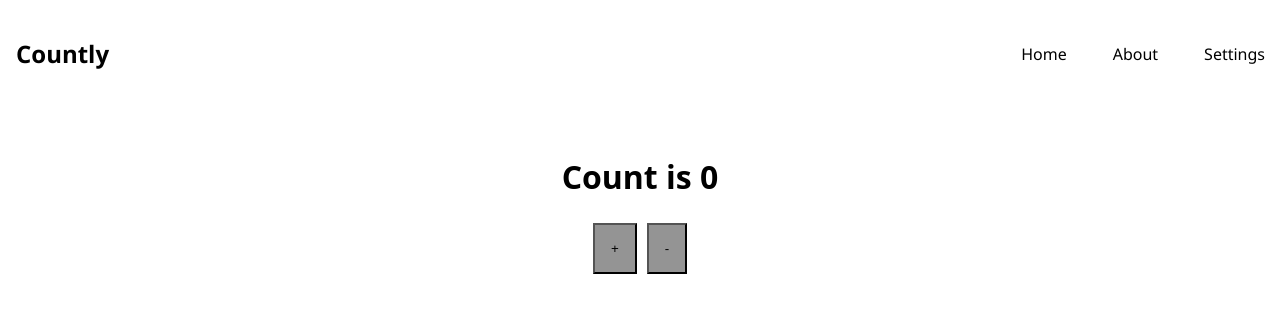
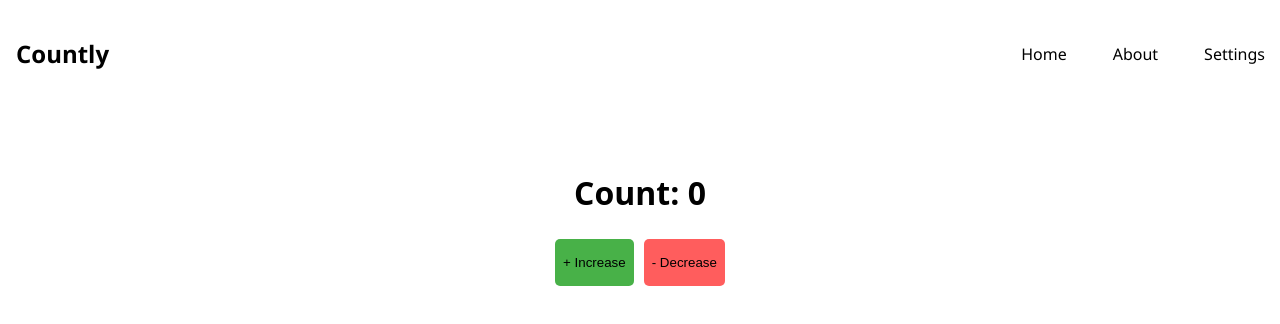
Before and after one commit to bgarci55/meeedly-demo-project, a React (Vite) app: page / in a window 1280 px wide. Shown: the top 324 px of the page. Built offline with nearby package versions, Linux system fonts and the light colour scheme.

Commit message:
Changed Logic for Like/Dislike, some Reformatting

```diff
--- a/src/components/Buttons/CounterButtons/Counter.jsx
+++ b/src/components/Buttons/CounterButtons/Counter.jsx
@@ -1,8 +1,20 @@
 import styles from './counter.module.css';
-import React, {useState} from 'react';
+import React, {useState, useEffect} from 'react';
 
 function CounterHandler() {
-    const [count, setCount] = useState(0)
+    const [count, setCount] = useState(0);
+    const [showAchievement, setShowAchievement] = useState(false);
+    const [achievementCount, setAchievementCount] = useState(0);
+    const [nextMilestone, setNextMilestone] = useState(10)
+
+    useEffect(() => {
+        if (count == nextMilestone) {
+        setAchievementCount(count);
+        setNextMilestone(prev => prev * 10);
+        setShowAchievement(true);
+        setTimeout(() => setShowAchievement(false), 3000);
+        }
+    }, [count]);
 
     const handleIncrease = () => {
         setCount(count + 1);
@@ -14,21 +26,25 @@ function CounterHandler() {
         }
     }
 
-
   return (
     <>
-        <div>
-          <h1> Count is {count} </h1>
+        <div className = {styles.holder}>
+          <h1>Count: {count}</h1>
+          <div className = {styles.counterButtonHolder}>
+              <button onClick={handleIncrease} className = {styles.increaseButton}>
+                <p className= {styles.text}> + Increase </p>
+              </button>
 
-          <div className = {styles.counterButtonHolder}>
-            <button onClick={handleIncrease} className = {styles.counterButton}>
-              <span> + </span>
-            </button>
+              <button onClick={handleDecrease} className = {styles.decreaseButton}>
+                <p className= {styles.text}> - Decrease </p>
+              </button>
+          </div>
 
-            <button onClick={handleDecrease} className = {styles.counterButton}>
-              <span> - </span>
-            </button>
-          </div>
+          {showAchievement && (
+            <div className= {styles.achievementPopup}>
+              🎉 Achievement Unlocked: Reached {achievementCount}!
+            </div>
+          )}
         </div>
     </>
   );
--- a/src/components/Buttons/CounterButtons/counter.module.css
+++ b/src/components/Buttons/CounterButtons/counter.module.css
@@ -1,14 +1,5 @@
-.counterButton {
-    color: rgb(0, 0, 0);
-    background-color: rgb(148, 148, 148);
-    border-color: black;
+.holder {
     padding: 1rem;
-    text-align: center;
-    display: inline-block;
-}
-
-.counterButton:hover {
-    background-color: grey;
 }
 
 .counterButtonHolder {
@@ -16,3 +7,50 @@
     gap: 10px;
     justify-content: center;
 }
+
+.counterButtonHolder button {
+    border-radius: 0.3125rem;
+    border-color: transparent;
+    text-align: center;
+    display: flex;
+    justify-content: space-between;
+    align-items: center;
+    color: black;
+    font-weight: 500;
+}
+
+.increaseButton {
+    background-color: rgb(72, 177, 72);
+    transition: background-color 0.3s ease, color 0.3s ease;
+}
+
+.increaseButton:hover {
+    background-color: rgb(59, 148, 59);
+    transition: background-color 0.3s ease, color 0.3s ease;
+}
+
+.decreaseButton {
+    background-color: rgb(255, 93, 93);
+    transition: background-color 0.3s ease, color 0.3s ease;
+}
+
+.decreaseButton:hover {
+    background-color: rgb(255, 64, 64);
+    transition: background-color 0.3s ease, color 0.3s ease;
+}
+
+.achievementPopup {
+    margin-top: 10px;
+    padding: 1rem;
+    background-color: rgb(165, 170, 189);
+    border-radius: 0.5rem;
+    font-weight: bold;
+    animation: fadeInOut 3s ease-in-out forwards;
+}
+
+@keyframes fadeInOut {
+    0%   { opacity: 0; transform: translateY(-10px); }
+    10%  { opacity: 1; transform: translateY(0); }
+    90%  { opacity: 1; transform: translateY(0); }
+    100% { opacity: 0; transform: translateY(-10px); }
+}
--- a/src/components/Buttons/LikeButton/LikeButton.jsx
+++ b/src/components/Buttons/LikeButton/LikeButton.jsx
@@ -1,67 +1,63 @@
-import React, { useState, useEffect } from 'react';
+import React, { useState } from 'react';
 import styles from './likeButton.module.css';
-import likeButton from '@/assets/thumbs-up-svgrepo-com.svg'
-import dislikeButton from '@/assets/thumbs-down-svgrepo-com.svg'
+import likeButton from '@/assets/thumbs-up-svgrepo-com.svg';
+import dislikeButton from '@/assets/thumbs-down-svgrepo-com.svg';
 
-function LikeDislike({post}) {
-  const [likes, setLikes] = useState(post.reactions.likes);
-  const [liked, setLiked] = useState(false)
-  const [dislikes, setDislikes] = useState(post.reactions.dislikes);
-  const [disliked, setDisliked] = useState(false);
+function LikeDislike({ reactionsObject = [], user_id = 1 }) {
+  const [reactions, setReactions] = useState(reactionsObject);
 
-  useEffect(() => {
-    setLikes(post.reactions.likes);
-    setDislikes(post.reactions.dislikes);
-    setLiked(false);
-    setDisliked(false);
-  }, [post]);
-
-  const handleLike = () => {
-    if (liked) {
-      setLikes(likes - 1);
-      setLiked(false);
-    } else {
-      setLikes(likes + 1);
-      setLiked(true);
-      if (disliked) {
-        setDislikes(dislikes - 1);
-        setDisliked(false);
-      }
-    }
+  const getUserReaction = () => {
+    const userReaction = reactions.find(r => r.user_id === user_id);
+    return userReaction ? userReaction.reaction : null;
   };
 
-  const handleDislike = () => {
-    if (disliked) {
-      setDislikes(dislikes - 1);
-      setDisliked(false);
+  const userReaction = getUserReaction();
+  const likeCount = reactions.filter(r => r.reaction === true).length;
+  const dislikeCount = reactions.filter(r => r.reaction === false).length;
+
+  const handleReaction = (type) => {
+    const newReaction = type === 'like';
+    const userExists = reactions.some(r => r.user_id === user_id);
+
+    if (userExists) {
+      const current = reactions.find(r => r.user_id === user_id);
+
+      // Toggle off if same reaction
+      if (current.reaction === newReaction) {
+        setReactions(reactions.filter(r => r.user_id !== user_id));
+        return;
+      }
+
+      // Update if switching
+      const updated = reactions.map(r =>
+        r.user_id === user_id ? { ...r, reaction: newReaction } : r
+      );
+      setReactions(updated);
     } else {
-      setDislikes(dislikes + 1);
-      setDisliked(true);
-      if (liked) {
-        setLikes(likes - 1);
-        setLiked(false);
-      }
+      // New reaction
+      setReactions([...reactions, { user_id, reaction: newReaction }]);
     }
   };
 
   return (
-      <div>
-        <button onClick={handleLike} className = {!liked ? styles.like: styles.liked}>
-          <span>
-            <img src= { likeButton } width = "10" height = "10" />
-            <span> {likes}</span>
-          </span>
-        </button>
+    <div className={styles.buttonGroup}>
+      <button
+        onClick={() => handleReaction('like')}
+        className={userReaction === true ? styles.liked : styles.like}
+      >
+        <img src={likeButton} width="10" height="10" alt="Like" />
+        <span> {likeCount}</span>
+      </button>
 
-        <button onClick={handleDislike} className = {!disliked ? styles.dislike: styles.disliked}>
-          <span>
-            <img src= { dislikeButton } width = "10" height = "10" />
-            <span> {dislikes}</span>
-          </span>
-        </button>
-      </div>
+      <button
+        onClick={() => handleReaction('dislike')}
+        className={userReaction === false ? styles.disliked : styles.dislike}
+      >
+        <img src={dislikeButton} width="10" height="10" alt="Dislike" />
+        <span> {dislikeCount}</span>
+      </button>
+    </div>
   );
-};
-
+}
 
 export default LikeDislike;
--- a/src/components/Buttons/ReplyButton/ReplyButton.jsx
+++ b/src/components/Buttons/ReplyButton/ReplyButton.jsx
@@ -14,8 +14,6 @@ function Reply() {
   return (
     <>
       <div className= {styles.buttonHolder}>
-
-
         <button className = {styles.replyButton}>
           <img src= { replyIcon }
             width = "13"
--- a/src/components/Comment/CommentFetcher.jsx
+++ b/src/components/Comment/CommentFetcher.jsx
@@ -45,10 +45,10 @@ function CommentFetcher() {
     <div>
         {posts.length > 0 ? (
         <>
-        {posts.slice(0, visiblePosts).map((post) => (
-        <CommentHandler key = {post.id} post={post} />
-        ))}
-            <div ref={loaderRef} />
+            {posts.slice(0, visiblePosts).map((post) => (
+            <CommentHandler key = {post.id} title = {post.title} body = {post.body} likes = {post.likes} dislikes = {post.dislikes} /> // fix so that it only gives it what it requires, not everything
+            ))}
+                <div ref={loaderRef} />
         </>
         ) : (
             <p>Loading...</p>
--- a/src/components/Comment/CommentFormat.jsx
+++ b/src/components/Comment/CommentFormat.jsx
@@ -3,7 +3,7 @@ import tuna from '@/assets/person-2-svgrepo-com.svg'
 import LikeDislike from '@/Components/Buttons/LikeButton/LikeButton';
 import Reply from '@/components/Buttons/ReplyButton/ReplyButton';
 
-function CommentHandler({post}) {
+function CommentHandler({title, body, likes, dislikes}) {
 
   return (
     <>
@@ -17,23 +17,21 @@ function CommentHandler({post}) {
         </div>
 
         <div className = {styles.commentSection}>
-
           <div className= {styles.profile}>
             <div className = {styles.profileContents}>
-              <h1> {post.title} </h1>
+              <h1> {title} </h1>
               <p className = {styles.timeStamp}> 2 hours ago </p>
             </div>
           </div>
 
           <p className = {styles.commentText}>
-              {post.body}
+              {body}
           </p>
 
           <div className = {styles.likeSection}>
-              <LikeDislike post = {post} />
+              <LikeDislike likes = {likes} dislikes = {dislikes} />
               <Reply />
           </div>
-
         </div>
       </div>
     </>
--- a/src/components/NavBar/navbar.module.css
+++ b/src/components/NavBar/navbar.module.css
@@ -26,7 +26,7 @@ nav {
 }
 
 .navItems a:hover {
-    background-color: rgb(255, 255, 255);
+    background-color: rgb(197, 197, 197);
     color: #000000;
     transition: background-color 0.3s ease, color 0.3s ease;
 }
```
Also changed, not shown: src/components/Comment/CommentGenerator.jsx (added).
